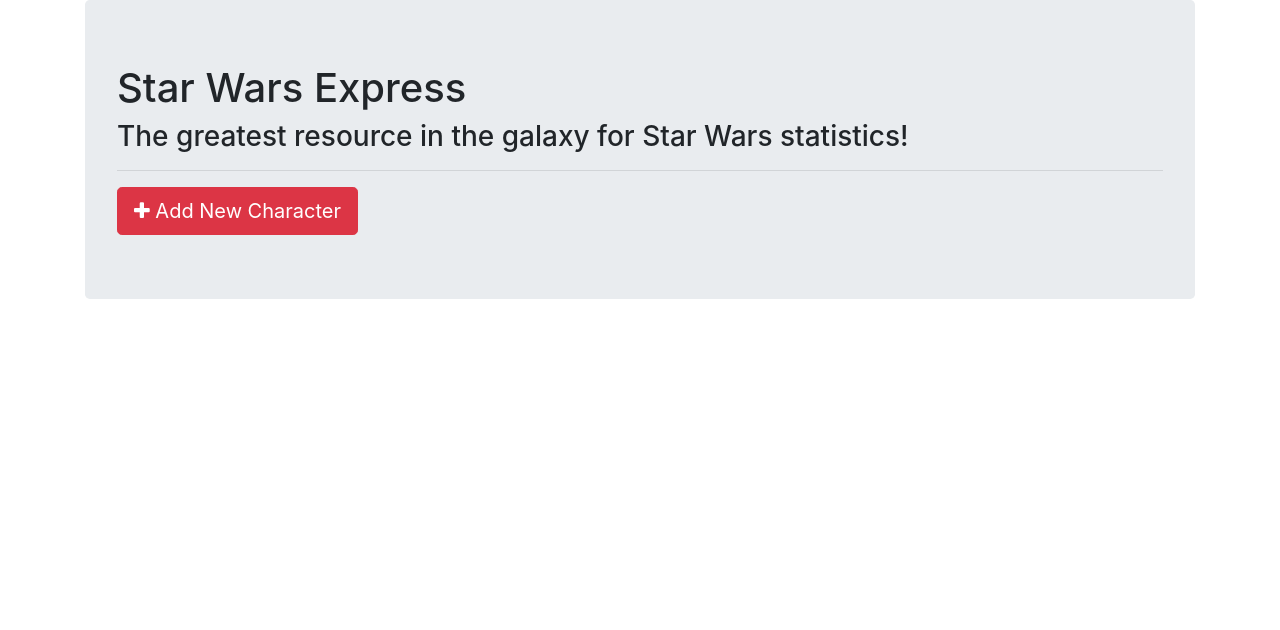
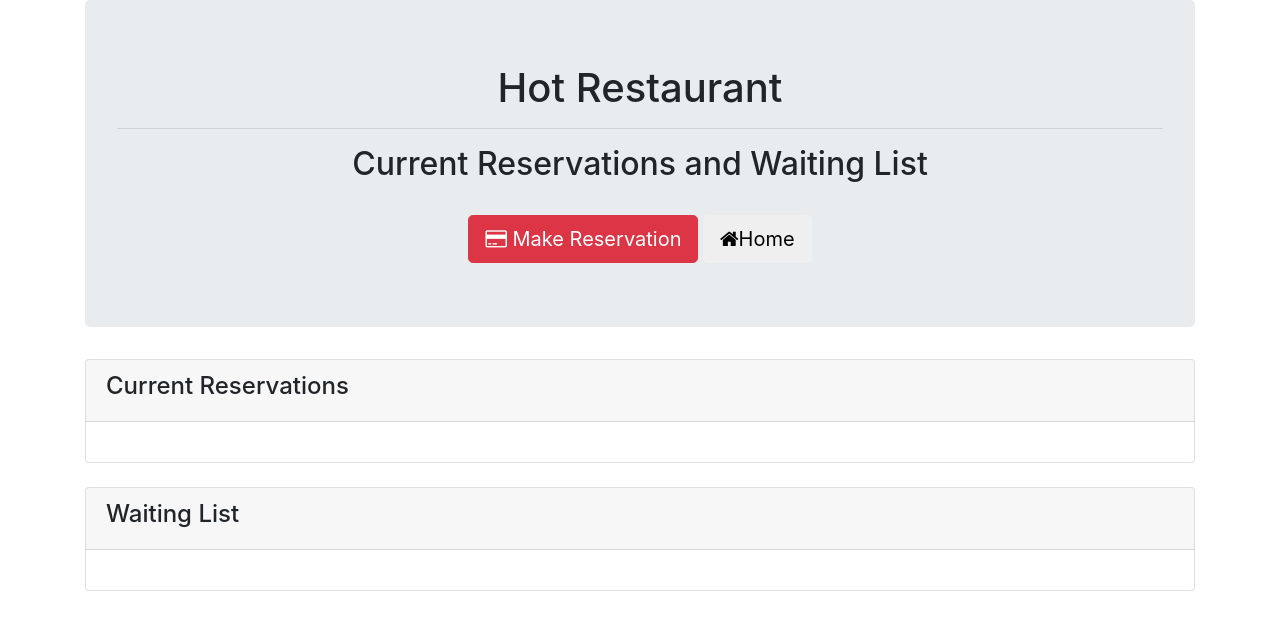
Before and after one commit to chrisvoyager/hot-restaraunt, a website: page tables.html in a window 1280 px wide. Drawn offline with nearby package versions, Linux system fonts and the light colour scheme.

Commit message:
finished tableshtml page

```diff
--- a/tables.html
+++ b/tables.html
@@ -1,11 +1,10 @@
 <!DOCTYPE html>
 <html lang="en">
+
 <head>
-    <meta charset="UTF-8">
-    <meta name="viewport" content="width=device-width, initial-scale=1.0">
-    <meta http-equiv="X-UA-Compatible" content="ie=edge">
-    <title>Document</title>
-      <!-- Latest compiled and minified CSS & JS -->
+  <meta charset="UTF-8">
+  <title>Tables Page</title>
+
   <link rel="stylesheet" href="https://maxcdn.bootstrapcdn.com/bootstrap/4.0.0/css/bootstrap.min.css">
   <link rel="stylesheet" href="https://stackpath.bootstrapcdn.com/font-awesome/4.7.0/css/font-awesome.min.css">
   <script src="https://code.jquery.com/jquery.js"></script>
@@ -16,14 +15,42 @@
 <body>
 
   <div class="container">
+
     <div class="jumbotron">
-      <h1>Star Wars Express</h1>
-      <h3>The greatest resource in the galaxy for Star Wars statistics!</h3>
+      <h1 class="text-center"> Hot Restaurant</h1>
       <hr>
-      <button class="btn btn-danger btn-lg"><span class="fa fa-plus"></span> Add New Character</button>
+      <h2 class="text-center">Current Reservations and Waiting List</h2>
+      <br>
+
+      <div class="text-center">
+        <a href="reservation.html"><button class="btn btn-lg btn-danger"><span class="fa fa-credit-card"></span> Make Reservation</button></a>
+        <a href="index.html"><button class="btn btn-lg btn-default"><span class="fa fa-home"></span>Home</button></a>
+      </div>
     </div>
+
     <div class="row">
+      <div class="col-lg-12">
 
+        <div class="card">
+          <div class="card-header">
+            <h4>Current Reservations</h4>
+          </div>
+          <div class="card-body">
+            <ul id="tableList" class="list-group"></ul>
+          </div>
+        </div>
+
+        <div class="card mt-4">
+          <div class="card-header">
+            <h4>Waiting List</h4>
+          </div>
+          <div class="card-body">
+            <ul id="waitList" class="list-group"></ul>
+          </div>
+        </div>
+      </div>
+    </div>
+
+  </div>
 
 </body>
-</html>
```
Also changed, not shown: package.json (added, +26 -0 lines), 2 other files.
